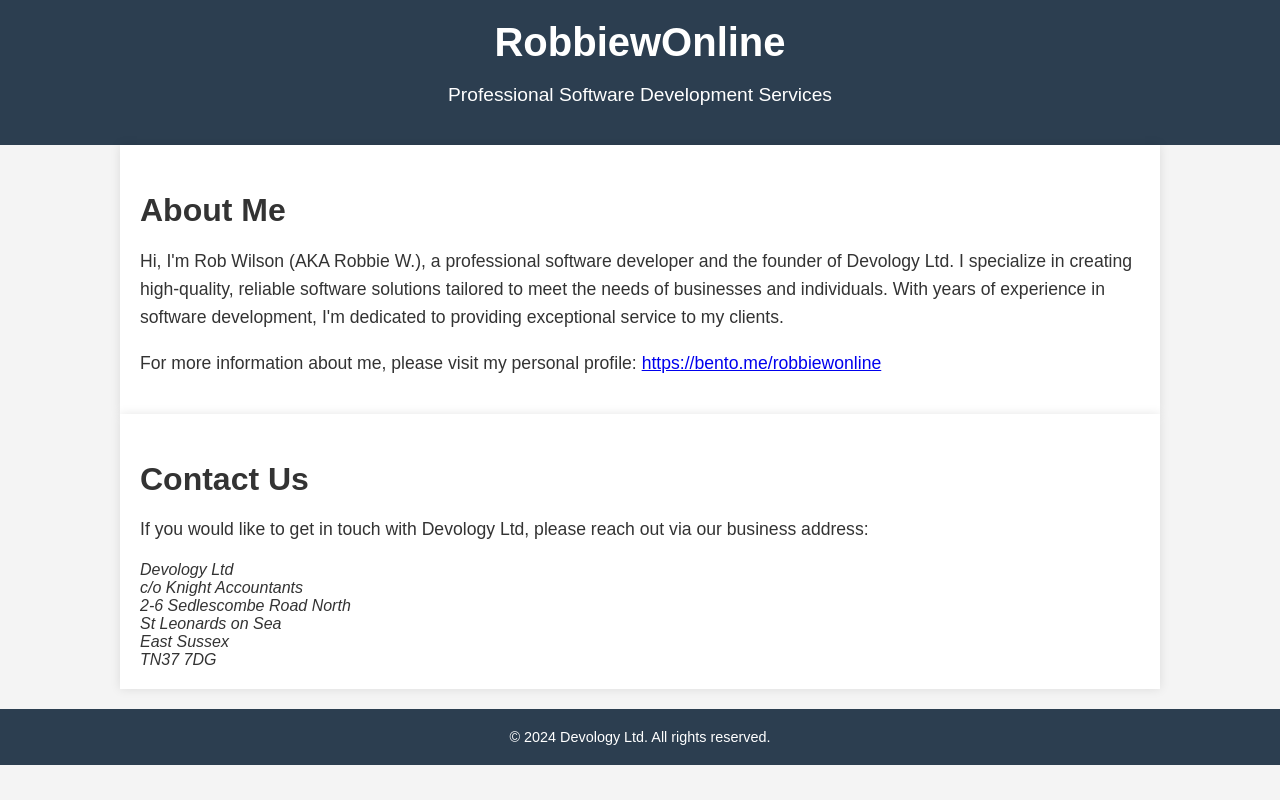
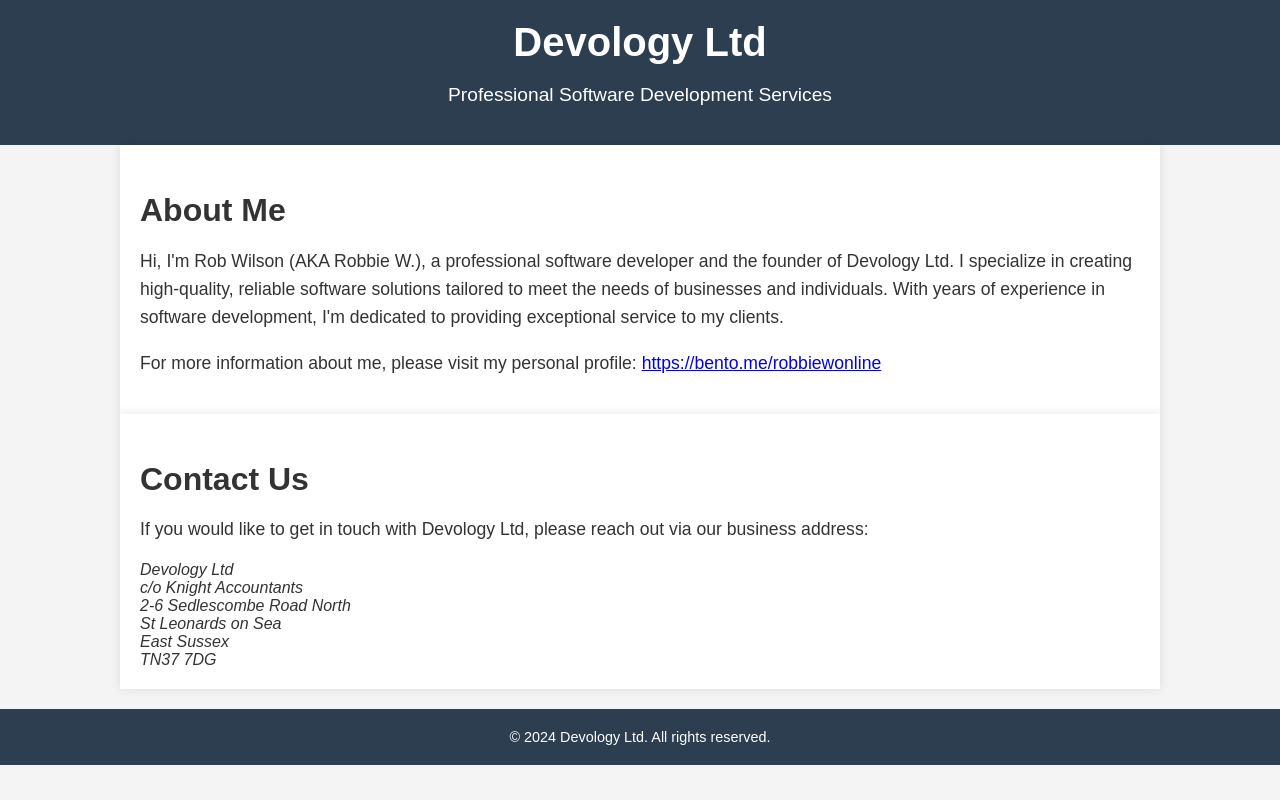
Before and after one commit to devologyltd/devologyltd.github.io, a plain HTML site: page index.html in a window 1280 px wide. Drawn offline with Linux system fonts and the light colour scheme.

Commit message:
Update index.html

```diff
--- a/index.html
+++ b/index.html
@@ -57,7 +57,7 @@
 <body>
 
 <header>
-    <h1>RobbiewOnline</h1>
+    <h1>Devology Ltd</h1>
     <p>Professional Software Development Services</p>
 </header>
 
```
